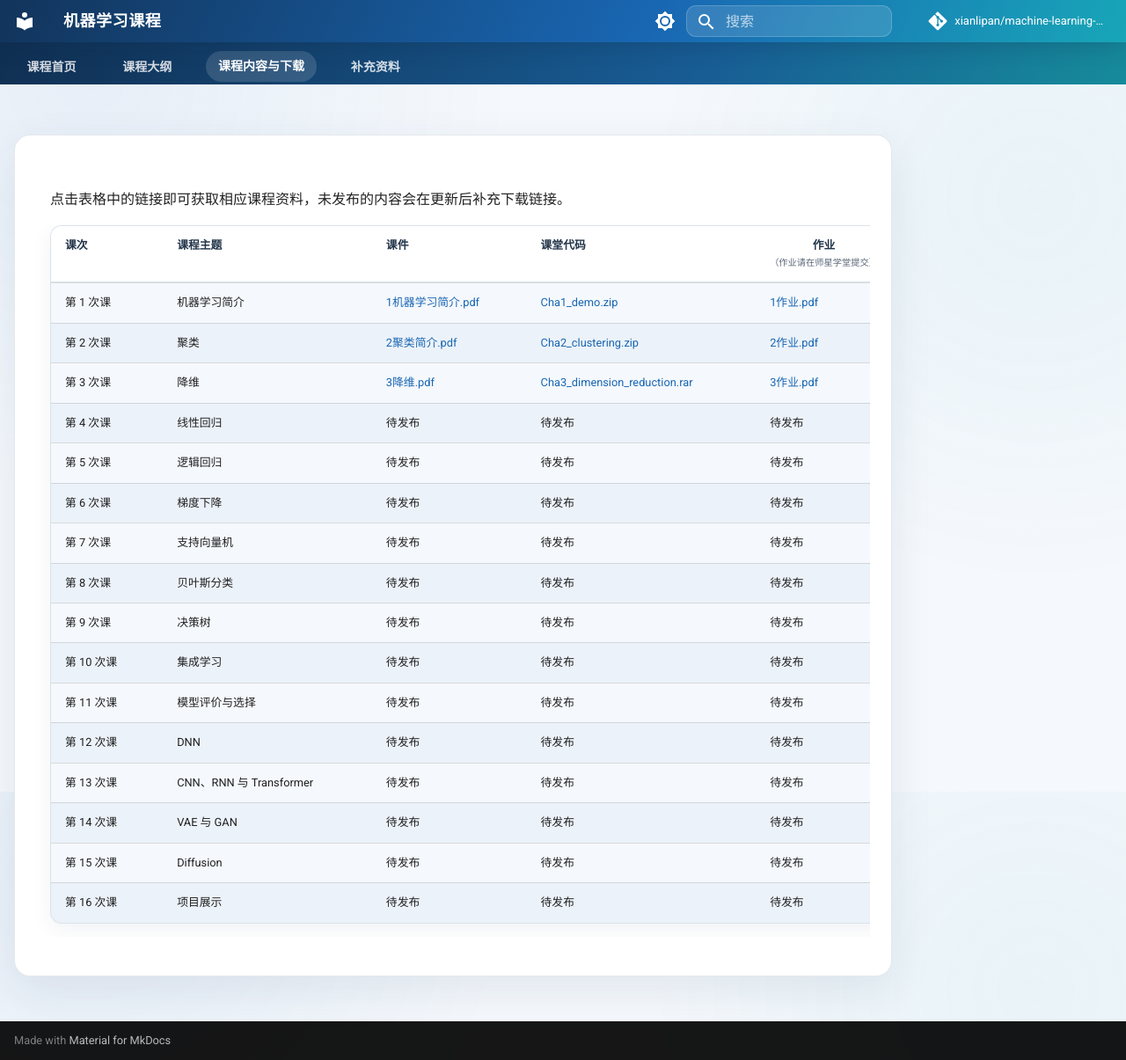
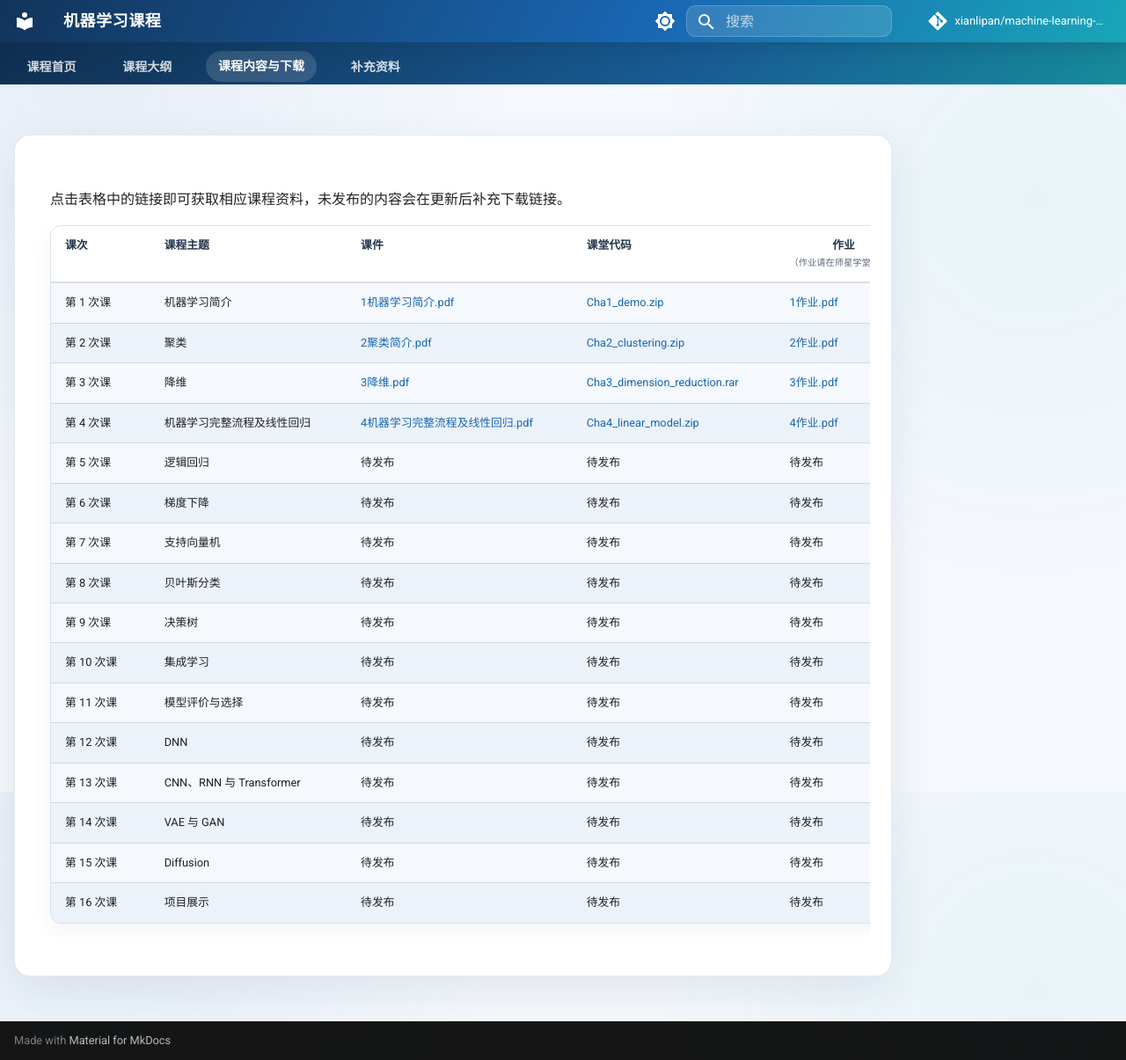
Before and after one commit to xianlipan/machine-learning-course, an MkDocs documentation site: the page built from docs/coursework.md, in a window 1280 px wide and 1205 px high. Shown: the whole window at 88% size. Built offline with MkDocs 1.6.1 and Material for MkDocs 9.7.7, drawn with Linux system fonts in a browser that asks for light colours; comment, search, counter and statistics services are not loaded.

Commit message:
update cha4

```diff
--- a/docs/coursework.md
+++ b/docs/coursework.md
@@ -10,7 +10,7 @@ hide:
 | 第 1 次课 | 机器学习简介 | <a href="../files/slides/1机器学习简介.pdf" download>1机器学习简介.pdf</a> | <a href="../files/slides/Cha1_demo.zip" download>Cha1_demo.zip</a> | <a href="../files/slides/1作业.pdf" download>1作业.pdf</a> |
 | 第 2 次课 | 聚类 | <a href="../files/slides/2聚类简介.pdf" download>2聚类简介.pdf</a> | <a href="../files/slides/Cha2_clustering.zip" download>Cha2_clustering.zip</a> | <a href="../files/slides/2作业.pdf" download>2作业.pdf</a> |
 | 第 3 次课 | 降维 | <a href="../files/slides/3降维.pdf" download>3降维.pdf</a> | <a href="../files/slides/Cha3_dimension_reduction.rar" download>Cha3_dimension_reduction.rar</a> | <a href="../files/slides/3作业.pdf" download>3作业.pdf</a> |
-| 第 4 次课 | 线性回归 | 待发布 | 待发布 | 待发布 |
+| 第 4 次课 | 机器学习完整流程及线性回归 | <a href="../files/slides/4机器学习完整流程及线性回归.pdf" download>4机器学习完整流程及线性回归.pdf</a> | <a href="../files/slides/Cha4_linear_model.zip" download>Cha4_linear_model.zip</a> | <a href="../files/slides/4作业.pdf" download>4作业.pdf</a> |
 | 第 5 次课 | 逻辑回归 | 待发布 | 待发布 | 待发布 |
 | 第 6 次课 | 梯度下降 | 待发布 | 待发布 | 待发布 |
 | 第 7 次课 | 支持向量机 | 待发布 | 待发布 | 待发布 |
```
Also changed, not shown: 3 other files.
